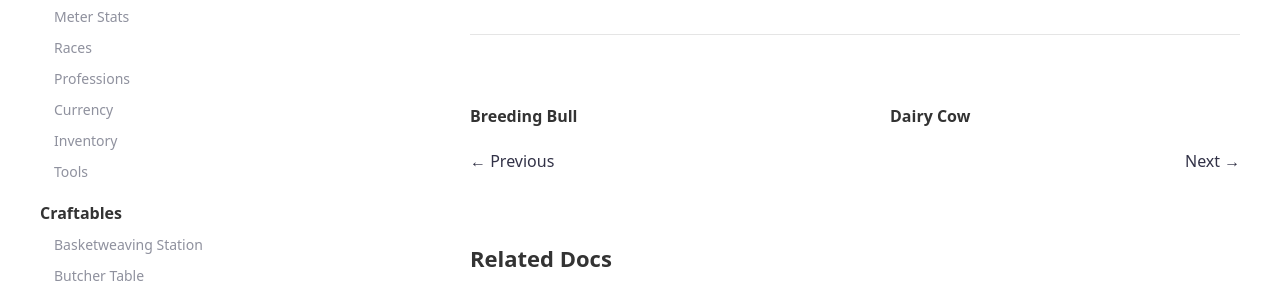
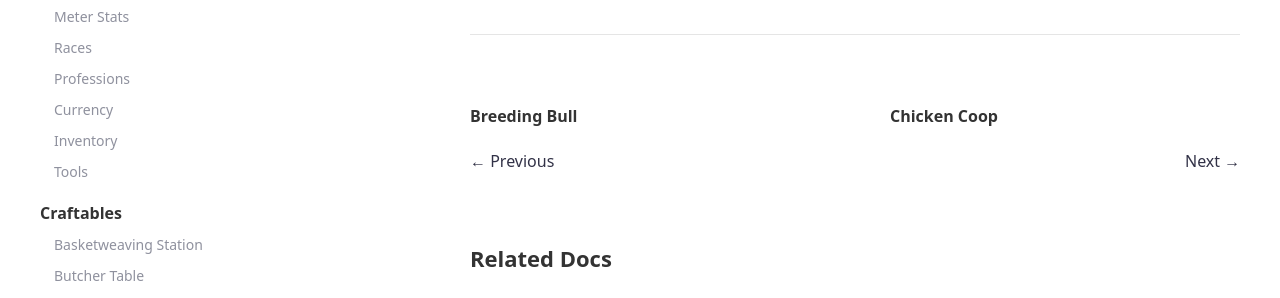
Before and after one commit to SLColonies/Public, a Jekyll site: the page built from _docs/chickens.md, in a window 1280 px wide and 900 px high, scrolled down 960 px. Shown: the part 280-578 px from the top of the window. Built offline with Jekyll 4.4.1, drawn with Linux system fonts in a browser that asks for light colours; comment, search, counter and statistics services are not loaded.

Commit message:
Update navigation_docs.yml

```diff
--- a/_data/navigation_docs.yml
+++ b/_data/navigation_docs.yml
@@ -37,6 +37,7 @@
   docs:
   - bull
   - chickens
+  - coop
   - cow
   - field
 - title: Gatherables
```
